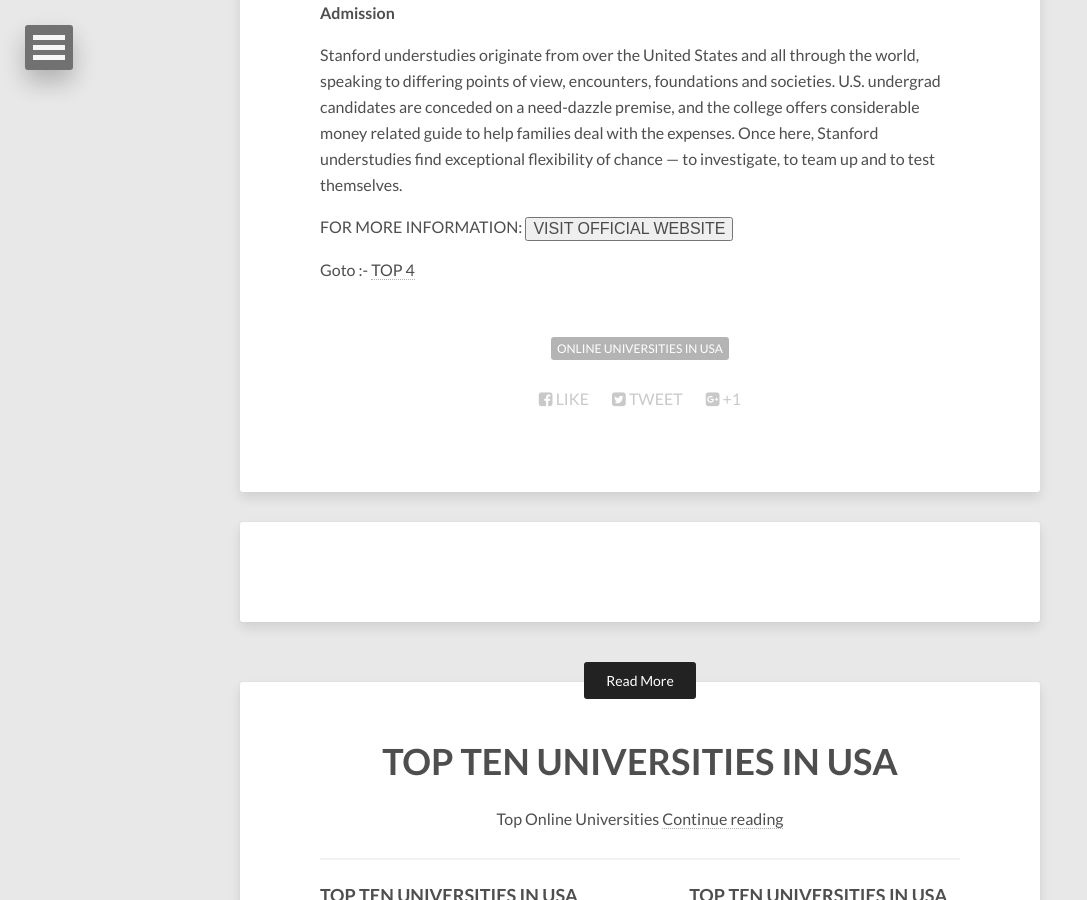
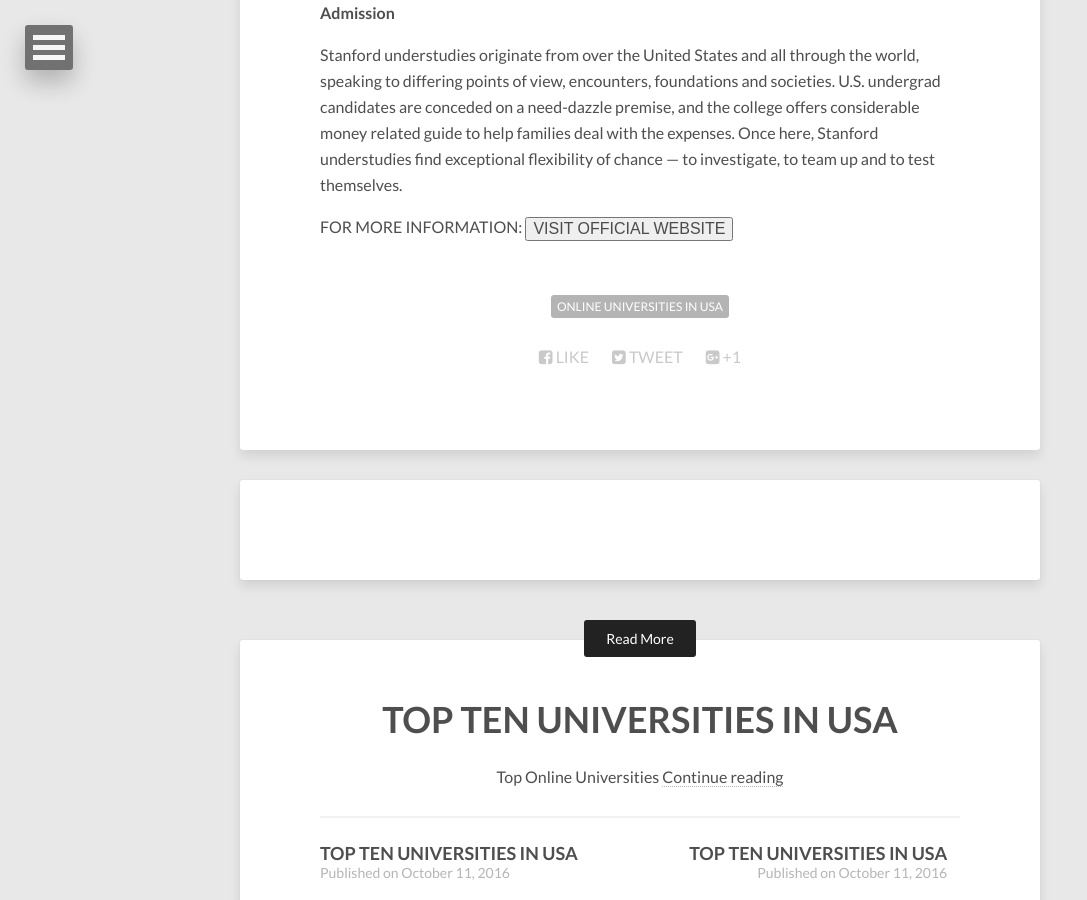
Before and after one commit to vivek1karna/topten, a Jekyll site: the page built from _posts/2016-10-11-top-online-universities3.md, in a window 1280 px wide and 900 px high, scrolled down 741 px. Shown: the whole window, without its empty margins (0-1087 px from the left). Built offline with Jekyll 4.4.1, drawn with Linux system fonts in a browser that asks for light colours; nearby versions of some CDN libraries; comment, search, counter and statistics services are not loaded.

Commit message:
Update 2016-10-11-top-online-universities3.md

```diff
--- a/_posts/2016-10-11-top-online-universities3.md
+++ b/_posts/2016-10-11-top-online-universities3.md
@@ -19,5 +19,3 @@
 
 FOR MORE INFORMATION:
 <button><a href="http://www.stanford.edu/">VISIT OFFICIAL WEBSITE</a></button>
-
-Goto :- [TOP 4](/topten/top-online-universities4/)
```
